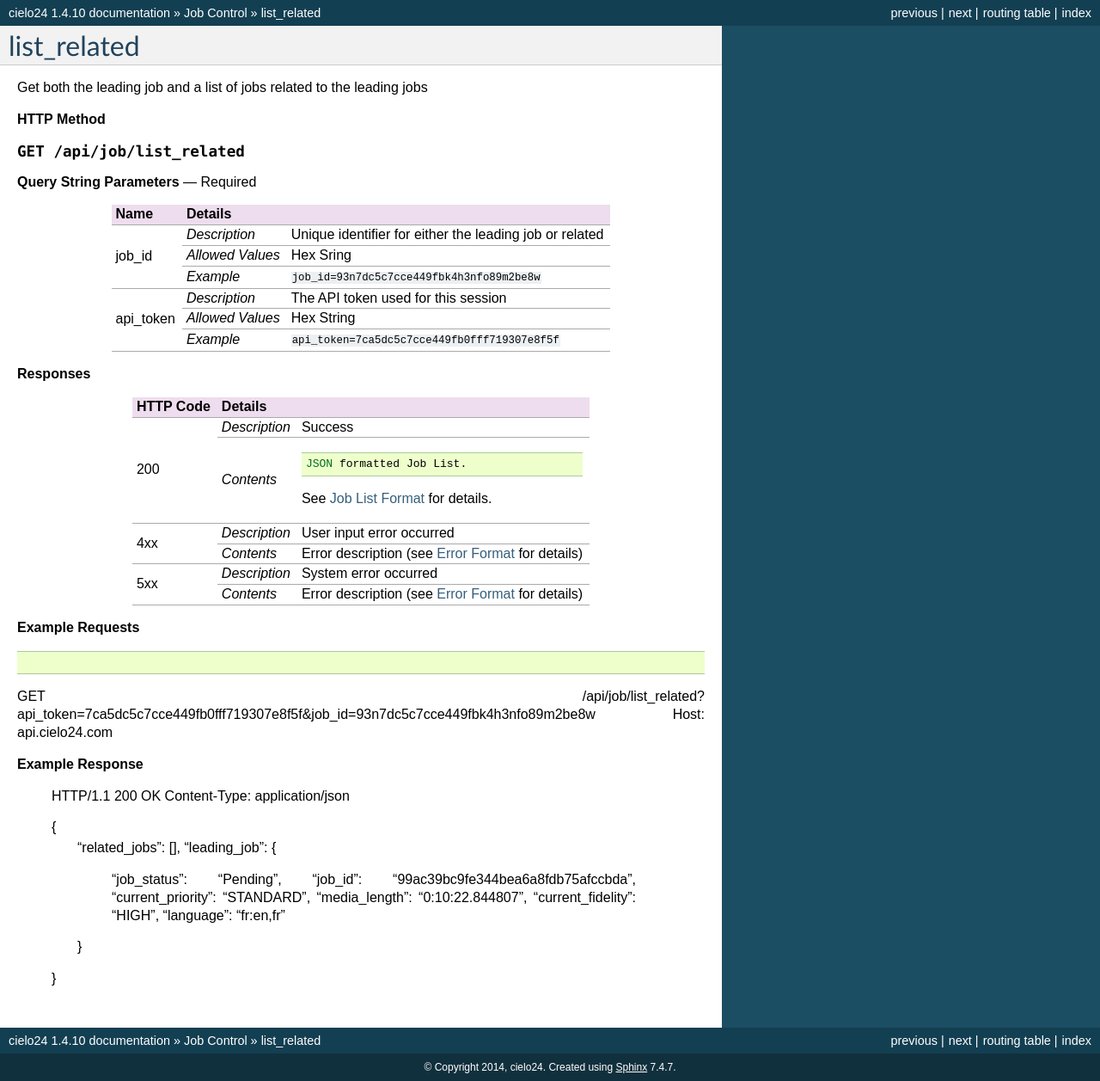
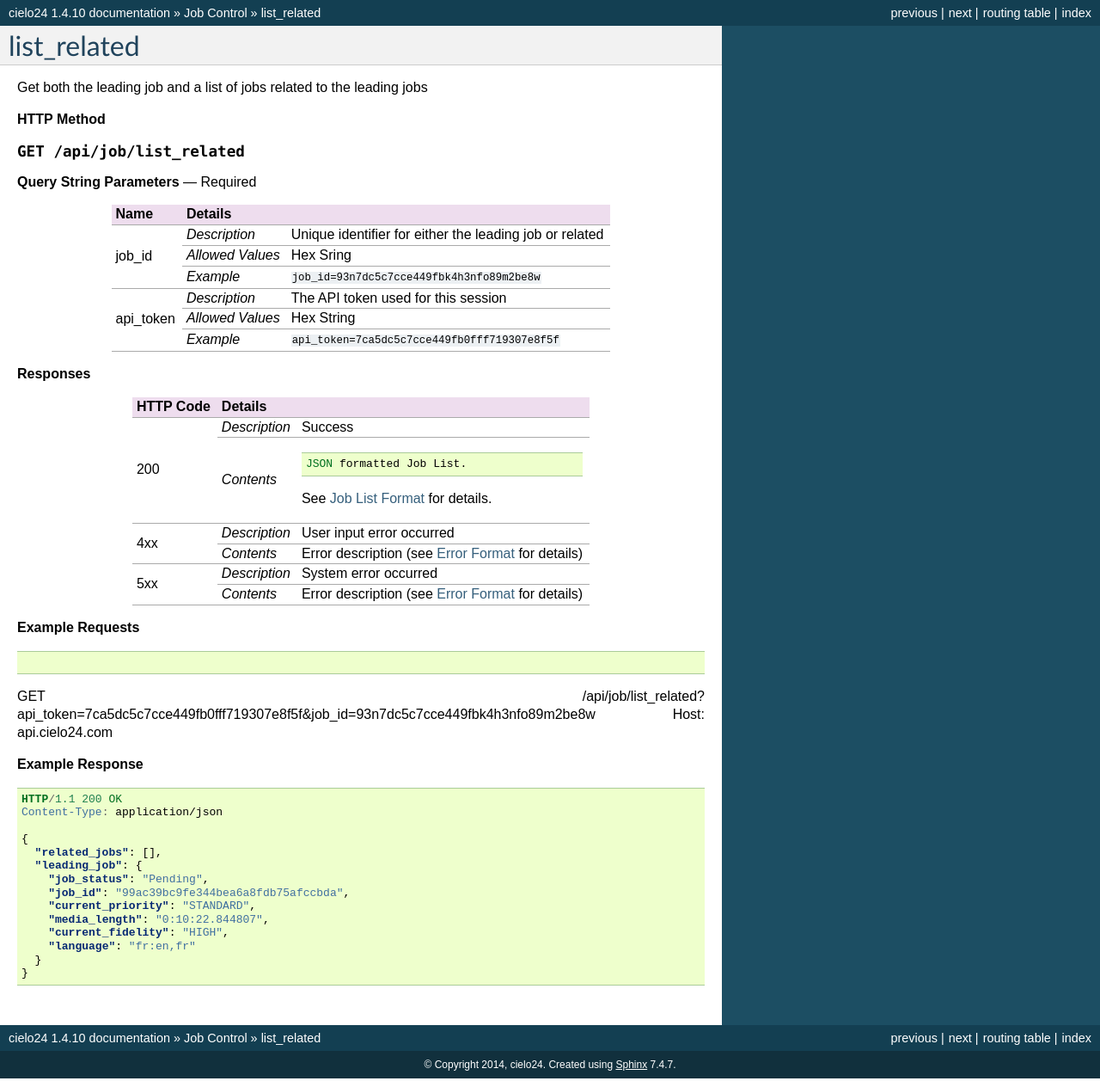
Before and after one commit to cielo24/Docs, a Sphinx documentation site: the page built from api/source/job_control/list_related.rst, in a window 1280 px wide. Shown: the whole page at 86% size. Built offline with Sphinx 7.4.7, drawn with Linux system fonts in a browser that asks for light colours; part of the change alters nothing that is shown.

Commit message:
typo fix

```diff
--- a/api/source/job_control/list_related.rst
+++ b/api/source/job_control/list_related.rst
@@ -59,6 +59,8 @@ Host: api.cielo24.com
 
 **Example Response**
 
+.. sourcecode:: http
+
     HTTP/1.1 200 OK
     Content-Type: application/json
 
```
